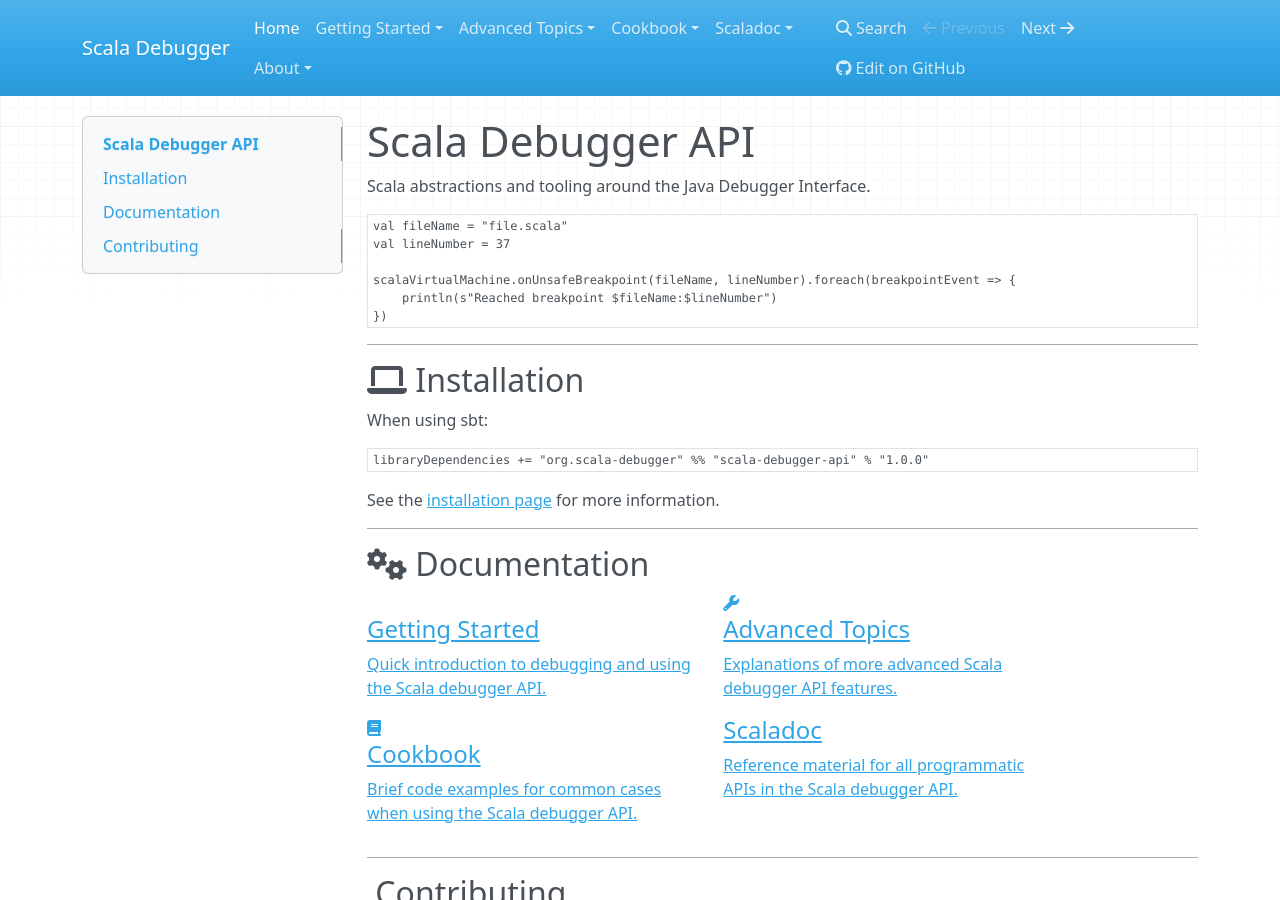
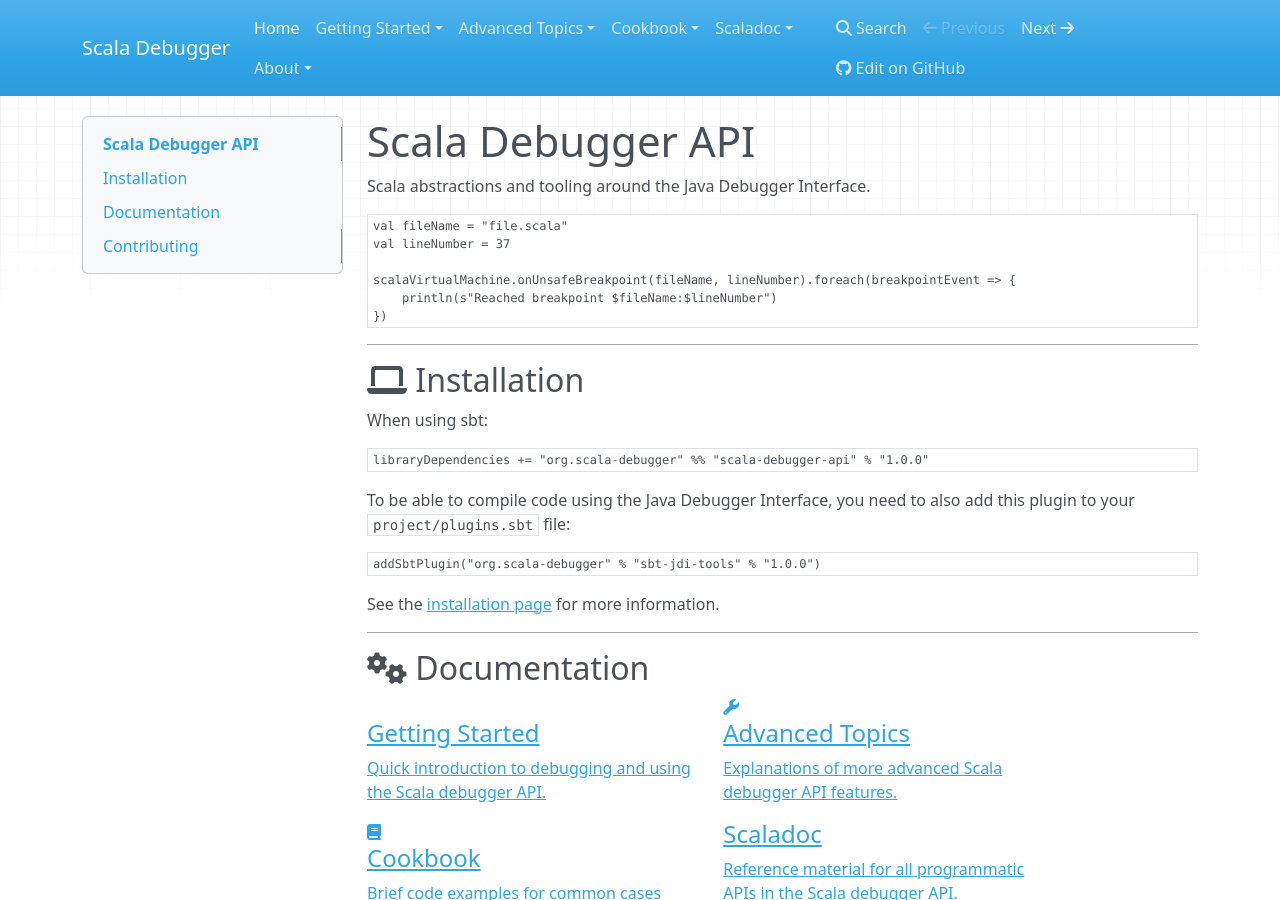
Before and after one commit to raggaraluz/scala-debugger, an MkDocs documentation site: the page built from docs/index.md, in a window 1280 px wide and 900 px high. Built offline with MkDocs 1.6.1, drawn with Linux system fonts in a browser that asks for light colours; nearby versions of some CDN libraries; old or Windows-style settings are respelled for this version of MkDocs.

Commit message:
Refactored api settings to object, added sbt-jdi-tools plugin and updated documentation

````diff
--- a/docs/index.md
+++ b/docs/index.md
@@ -20,6 +20,13 @@ When using sbt:
 
 ```scala
 libraryDependencies += "org.scala-debugger" %% "scala-debugger-api" % "1.0.0"
+```
+
+To be able to compile code using the Java Debugger Interface, you need to also
+add this plugin to your `project/plugins.sbt` file:
+
+```scala
+addSbtPlugin("org.scala-debugger" % "sbt-jdi-tools" % "1.0.0")
 ```
 
 See the [installation page][installation] for more information.
````
Also changed, not shown: docs/getting-started/installation.md (+7 -0 lines), 4 other files.
